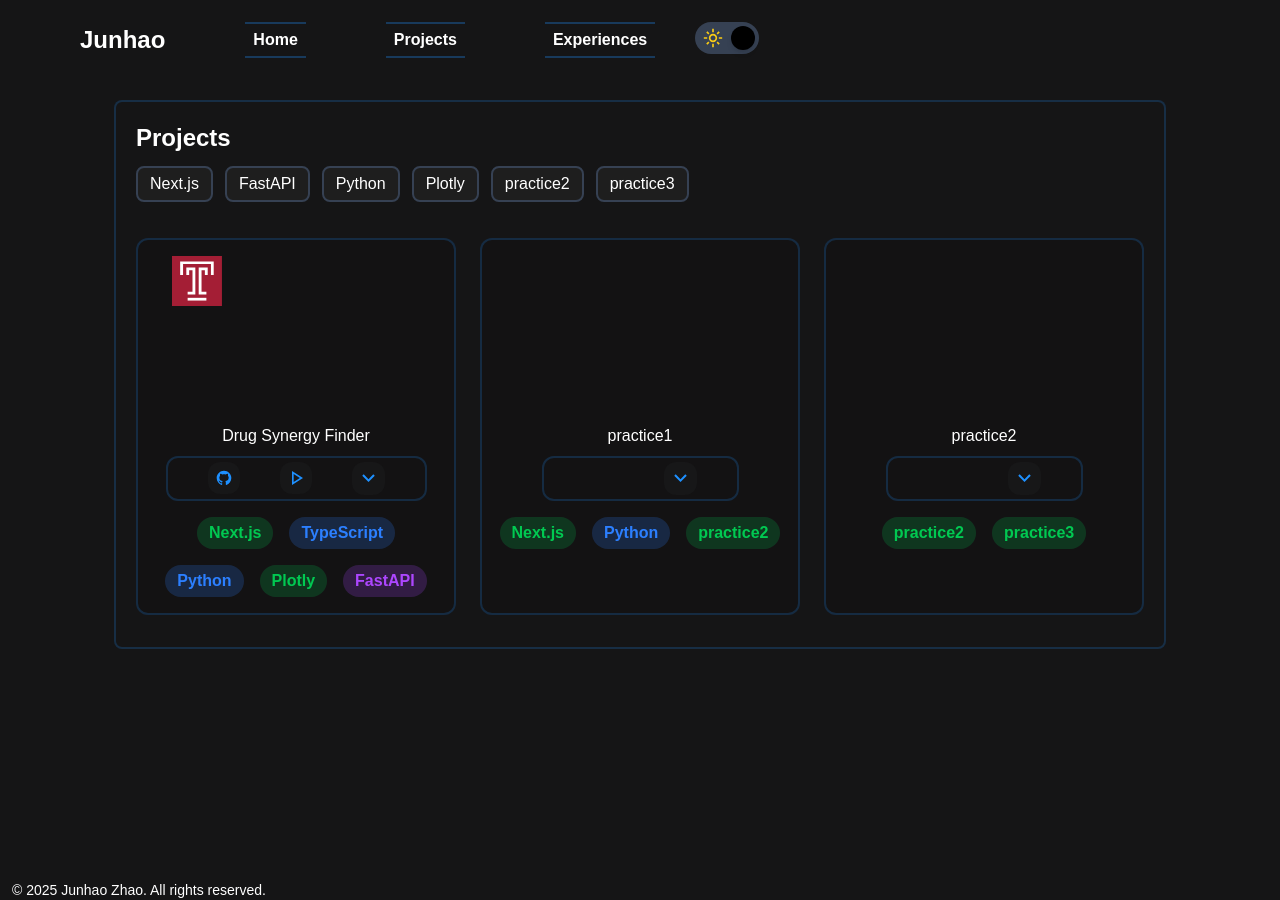
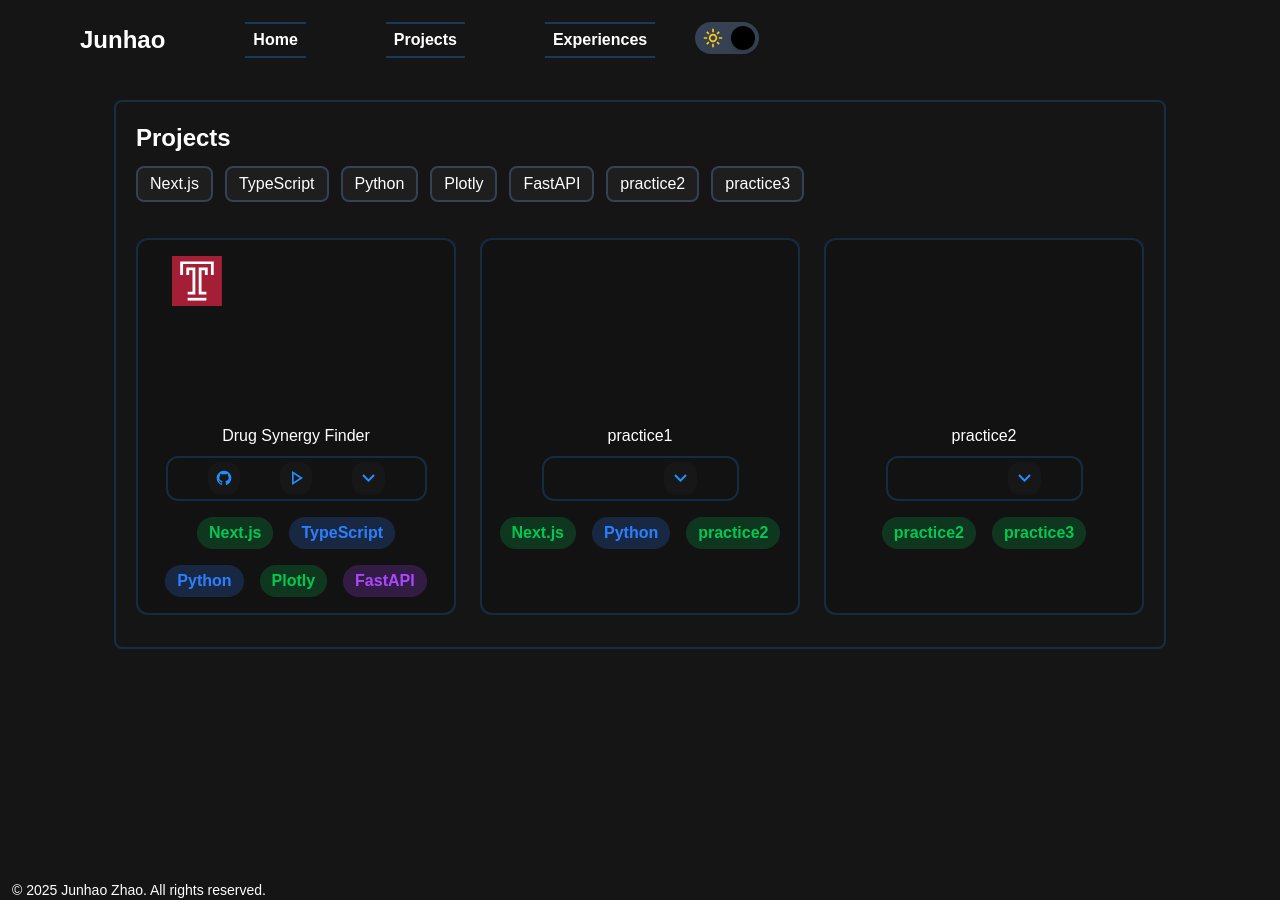
Before and after one commit to jzhao234/JunhaoZhao_Portfolio, a Next.js app: page /projects in a window 1280 px wide. Built offline with nearby package versions, Linux system fonts and the light colour scheme.

Commit message:
added dynamic buttons to include all possible skills based on prjects.

```diff
--- a/src/app/projects/page.tsx
+++ b/src/app/projects/page.tsx
@@ -34,6 +34,10 @@ export default function ProjectsPage() {
 
   const [selectedSkills, setSelectedSkills] = useState<string[]>([]);
 
+  const allSkills = Array.from(
+    new Set(projects.flatMap((project) => project.skills))
+  );
+
   function toggleSkill(skill: string) {
     setSelectedSkills(prev =>
       prev.includes(skill)
@@ -52,7 +56,7 @@ export default function ProjectsPage() {
       <h1 className="text-2xl mb-3 font-bold"> Projects </h1>
 
       <div className="flex flex-wrap gap-3 mb-6">
-        {["Next.js", "FastAPI", "Python", "Plotly", "practice2", "practice3"].map(skill => (
+        {allSkills.map(skill => (
           <button
             key={skill}
             onClick={() => toggleSkill(skill)}
```
